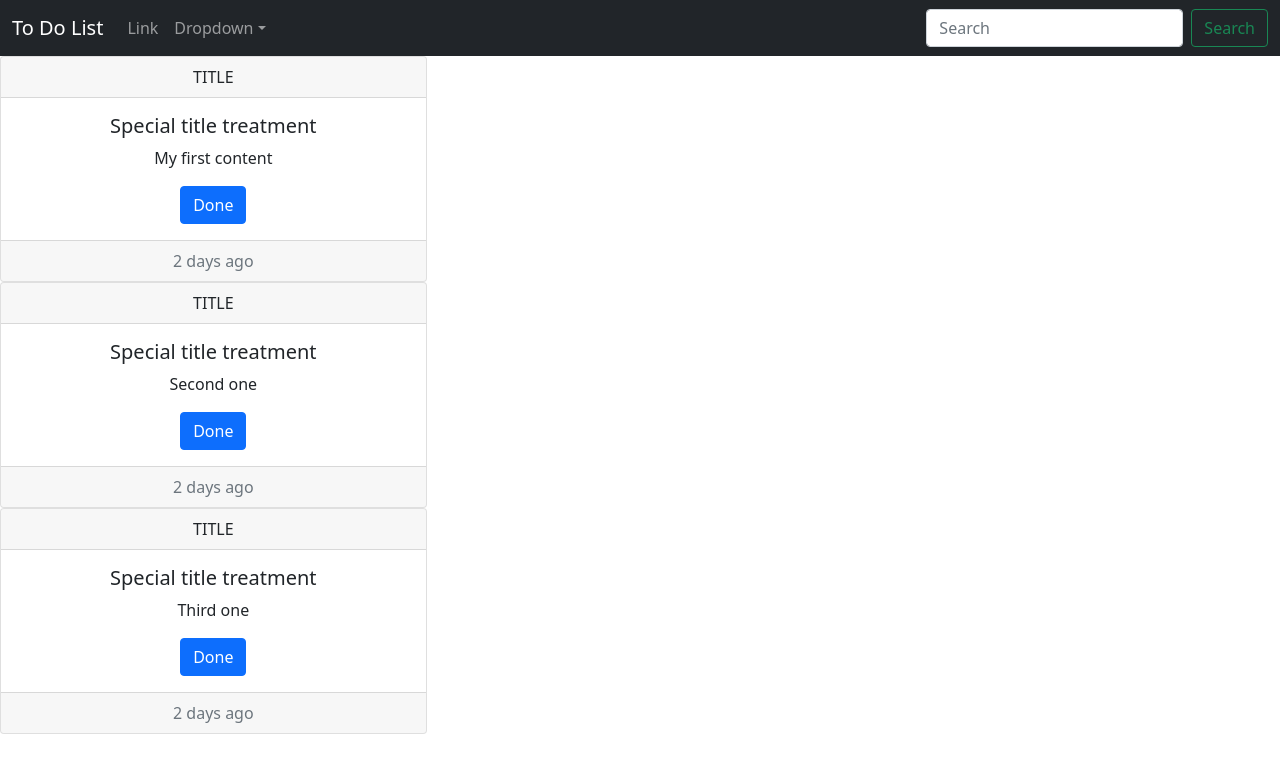
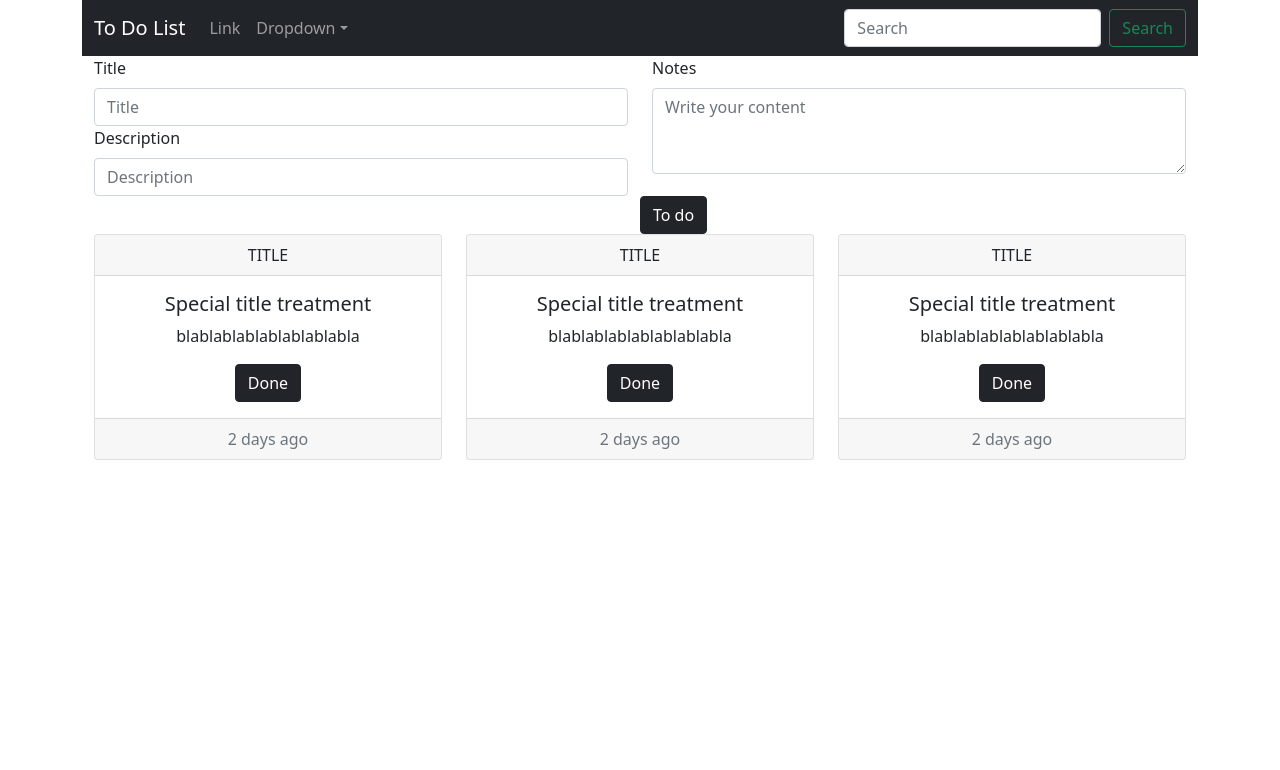
Before and after one commit to Sufien/To-do-list, a React (Create React App) app: page / in a window 1280 px wide. Shown: the top 770 px of the page. Built offline with nearby package versions, Linux system fonts and the light colour scheme.

Commit message:
adding the form component using bootstrap

```diff
--- a/src/App.js
+++ b/src/App.js
@@ -3,17 +3,17 @@ import './App.css';
 import TextBar from './components/textBar';
 import Navbar from './components/Navbar';
 import Card from './components/Card';
+import Form from './components/Form';
 
-const text = ["My first content", "Second one", "Third one"];
+const text = ["blablablablablablablabla", "blablablablablablablabla", "blablablablablablablabla"];
 
 function App() {
   return (
-    <div>
+
+    <div class="container">
       <Navbar />
-      <div class="row">
-        <Card data={text}/>
-      </div>
-
+      <Form />
+      <Card data={text}/>
     </div>
   );
 }
--- a/src/components/Card.jsx
+++ b/src/components/Card.jsx
@@ -1,7 +1,7 @@
 function Card(props) {
   const arr = props.data;
   const listItems = arr.map((content) =>
-    <div class="col-sm-4">
+    <div class="col">
       <div class="card text-center">
         <div class="card-header">
           TITLE
@@ -9,7 +9,7 @@ function Card(props) {
         <div class="card-body">
           <h5 class="card-title">Special title treatment</h5>
           <p class="card-text">{content}</p>
-          <a href="#" class="btn btn-primary">Done</a>
+          <button type="button" class="btn btn-dark">Done</button>
         </div>
         <div class="card-footer text-muted">
           2 days ago
@@ -18,7 +18,9 @@ function Card(props) {
     </div>
   );
     return (
-      <div>{listItems}</div>
+      <div class="container">
+        <div class="row justify-content-center">{listItems}</div>
+      </div>
      );
 }
 
--- /dev/null
+++ b/src/components/Form.jsx
@@ -0,0 +1,27 @@
+function Form() {
+    return (
+        <div class="container">
+            <div class="row justify-content-center">
+                    <div class="col">
+                        <label for="exampleFormControlInput1" class="form-label">Title</label>
+                        <input type="text" class="form-control" id="exampleFormControlInput1" placeholder="Title"></input>
+
+                        <label for="exampleFormControlInput1" class="form-label">Description</label>
+                        <input type="text" class="form-control" id="exampleFormControlInput1" placeholder="Description"></input>
+                    </div>
+                    <div class="col">
+                        <label for="exampleFormControlTextarea1" class="form-label">Notes</label>
+                        <textarea class="form-control" id="exampleFormControlTextarea1" rows="3" placeholder="Write your content"></textarea>
+                    </div>
+                </div>
+            <div class="row-12 justify-content-center">
+                <div class="col offset-6">
+                    <button type="button" class="btn btn-dark">To do</button>
+                </div>
+
+            </div>
+        </div>
+   );
+}
+
+export default Form;
```
